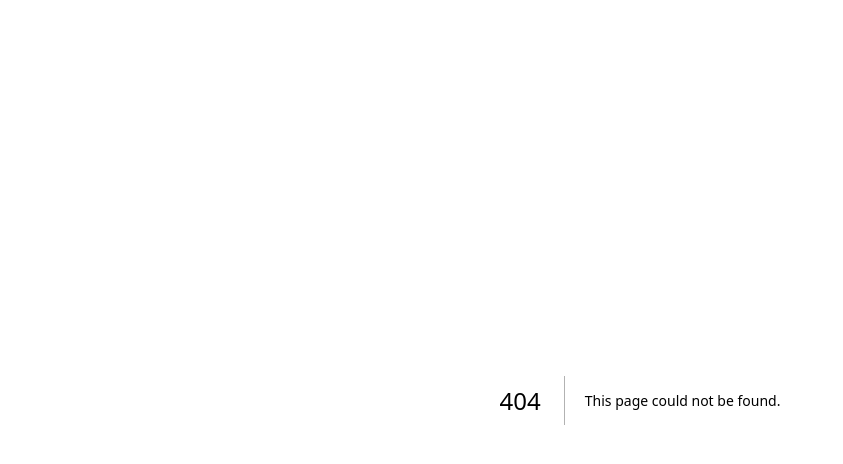
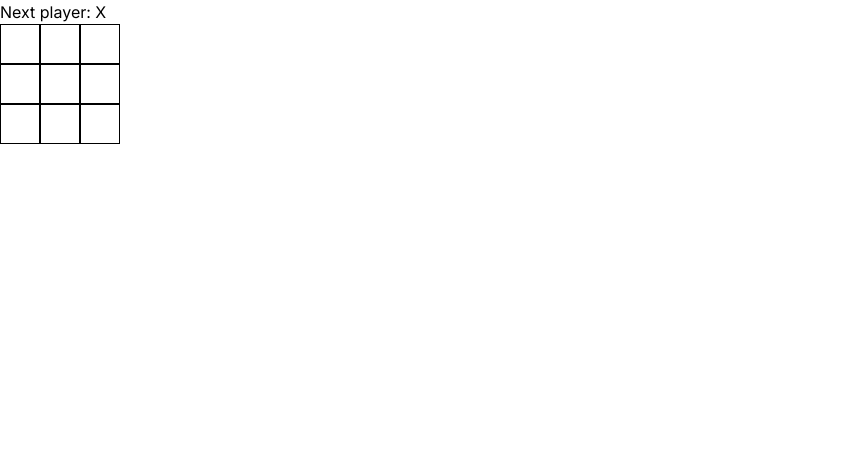
Before and after one commit to Shian-Yu/ticTacToe, a Next.js app: page /game in a window 1280 px wide. Before the commit this address had no page. Shown: the top 464 px of the page, without its empty margins (0-843 px from the left). Built offline with nearby package versions, Linux system fonts and the light colour scheme.

Commit message:
Only the Last 6 Moves Are Kept on the Board

```diff
--- /dev/null
+++ b/app/game/page.tsx
@@ -0,0 +1,83 @@
+"use client";
+
+import { useState } from 'react';
+
+function Square({value, onSquareClick}: {value: string, onSquareClick: () => void}) {
+  return <button className="border border-black w-10 h-10 flex items-center justify-center" onClick={onSquareClick}>{ value }</button>
+}
+export default function Board() {
+  const [xIsNext, setXIsNext] = useState(true);
+  const [squares, setSquares] = useState(Array(9).fill(null));
+  const [steps, setSteps] = useState<number[]>([]);
+
+  function handleClick(i: number) {
+    if (squares[i] || calculateWinner(squares)) {
+      return;
+    }
+    const nextSquares = squares.slice();
+    if (xIsNext) {
+      nextSquares[i] = "X";
+    } else {
+      nextSquares[i] = "O";
+    }
+    steps.push(i);
+    if (steps.length > 6) {
+      let delSquare = steps.shift();
+
+      if (delSquare !== undefined) {
+        nextSquares[delSquare] = null;
+      }
+    }
+    setSteps(steps);
+    setSquares(nextSquares);
+    setXIsNext(!xIsNext);
+  }
+
+  function calculateWinner(squares: Array<string | null>) {
+    const lines = [
+      [0, 1, 2],
+      [3, 4, 5],
+      [6, 7, 8],
+      [0, 3, 6],
+      [1, 4, 7],
+      [2, 5, 8],
+      [0, 4, 8],
+      [2, 4, 6]
+    ];
+    for (let i = 0; i < lines.length; i++) {
+      const [a, b, c] = lines[i];
+      if (squares[a] && squares[a] === squares[b] && squares[a] === squares[c]) {
+        return squares[a];
+      }
+    }
+    return null;
+  }
+
+  const winner = calculateWinner(squares);
+  let status;
+  if(winner) {
+    status = "Winner: " + winner;
+  } else {
+    status = "Next player: " + (xIsNext ? "X" : "O");
+  }
+  return (
+    <main className="w-[120px] h-[120px] flex flex-col space-y-0">
+      <div>{status}</div>
+      <div className="flex space-x-0">
+        <Square value={squares[0]} onSquareClick={() => handleClick(0)} />
+        <Square value={squares[1]} onSquareClick={() => handleClick(1)}/>
+        <Square value={squares[2]} onSquareClick={() => handleClick(2)}/>
+      </div>
+      <div className="flex space-x-0">
+        <Square value={squares[3]} onSquareClick={() => handleClick(3)}/>
+        <Square value={squares[4]} onSquareClick={() => handleClick(4)}/>
+        <Square value={squares[5]} onSquareClick={() => handleClick(5)}/>
+      </div>
+      <div className="flex space-x-0">
+        <Square value={squares[6]} onSquareClick={() => handleClick(6)}/>
+        <Square value={squares[7]} onSquareClick={() => handleClick(7)}/>
+        <Square value={squares[8]} onSquareClick={() => handleClick(8)}/>
+      </div>
+    </main>
+  );
+}
```
